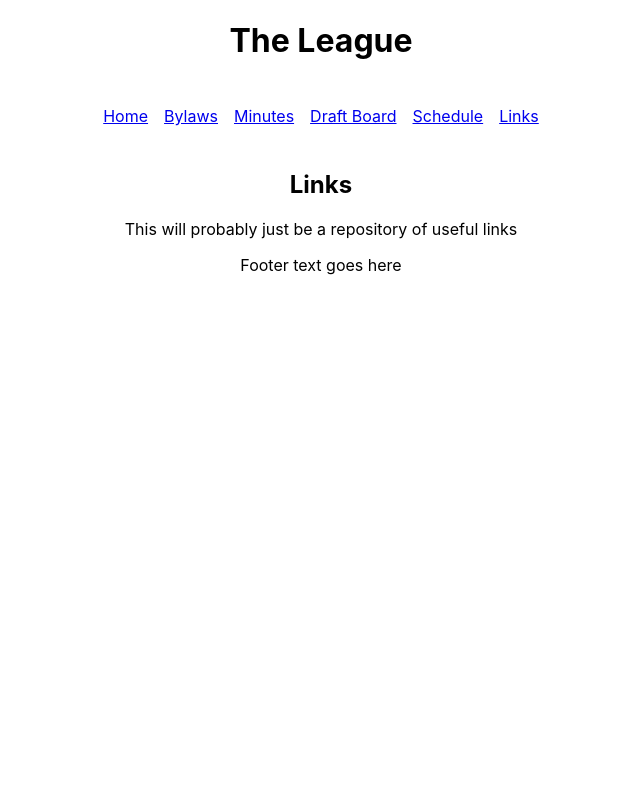
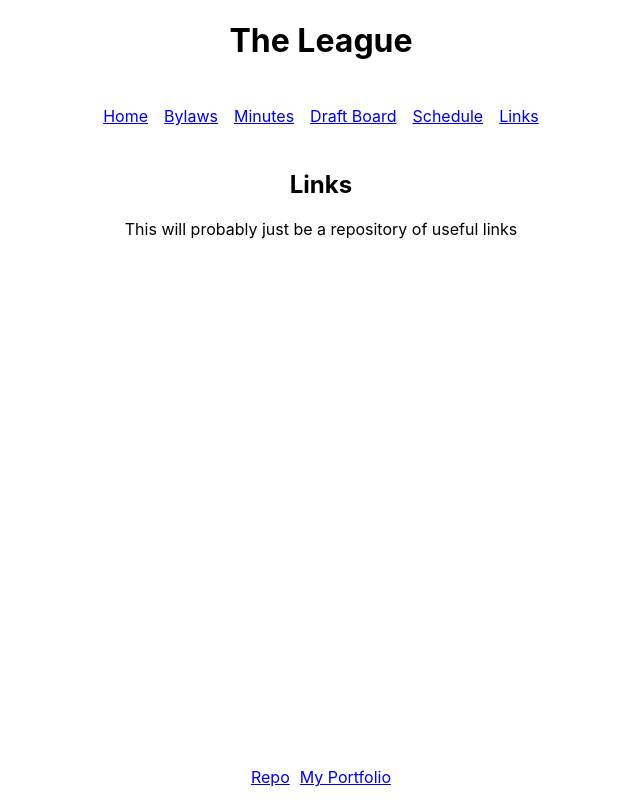
Before and after one commit to sam-parkinson/dynasty-client, a React (Create React App) app: page /links in a window 1280 px wide. Shown: the whole page, without its empty margins (319-959 px from the left). Built offline with nearby package versions, Linux system fonts and the light colour scheme.

Commit message:
Update footer to remain at bottom of page

```diff
--- a/src/components/App/App.css
+++ b/src/components/App/App.css
@@ -1,5 +1,7 @@
 .App {
-  text-align: center;
+  display: flex;
+  flex-direction: column;
+  min-height: 100vh;
 }
 
 ul {
--- a/src/components/Footer/Footer.css
+++ b/src/components/Footer/Footer.css
@@ -0,0 +1,21 @@
+footer {
+  flex-shrink: 0;
+  margin-top: auto;
+  padding: 1% 0;
+}
+
+.footerInfo {
+  list-style-type: none;
+  padding: 0;
+  display: inline;
+}
+
+.footerInfo li {
+  margin: 0;
+  padding-left: 5px;
+  padding-right: 5px;
+  padding-top: 0;
+  padding-bottom: 0;
+  border: 0;
+  display: inline-block;
+}
--- a/src/components/Footer/Footer.js
+++ b/src/components/Footer/Footer.js
@@ -1,11 +1,20 @@
 import React, { Component } from 'react';
 import './Footer.css';
+
+function FooterLink(props) {
+  return (
+    <li><a href={props.link} target="_blank">{props.text}</a></li>
+  )
+}
 
 export default class Footer extends Component {
   render() {
     return (
       <footer>
-        Footer text goes here
+        <ul className="footerInfo">
+          <FooterLink text="Repo" link="https://github.com/sam-parkinson/dynasty-client" />
+          <FooterLink text="My Portfolio" link="https://sam-parkinson.github.io/portfolio/" />
+        </ul>
       </footer>
     )
   }
```
